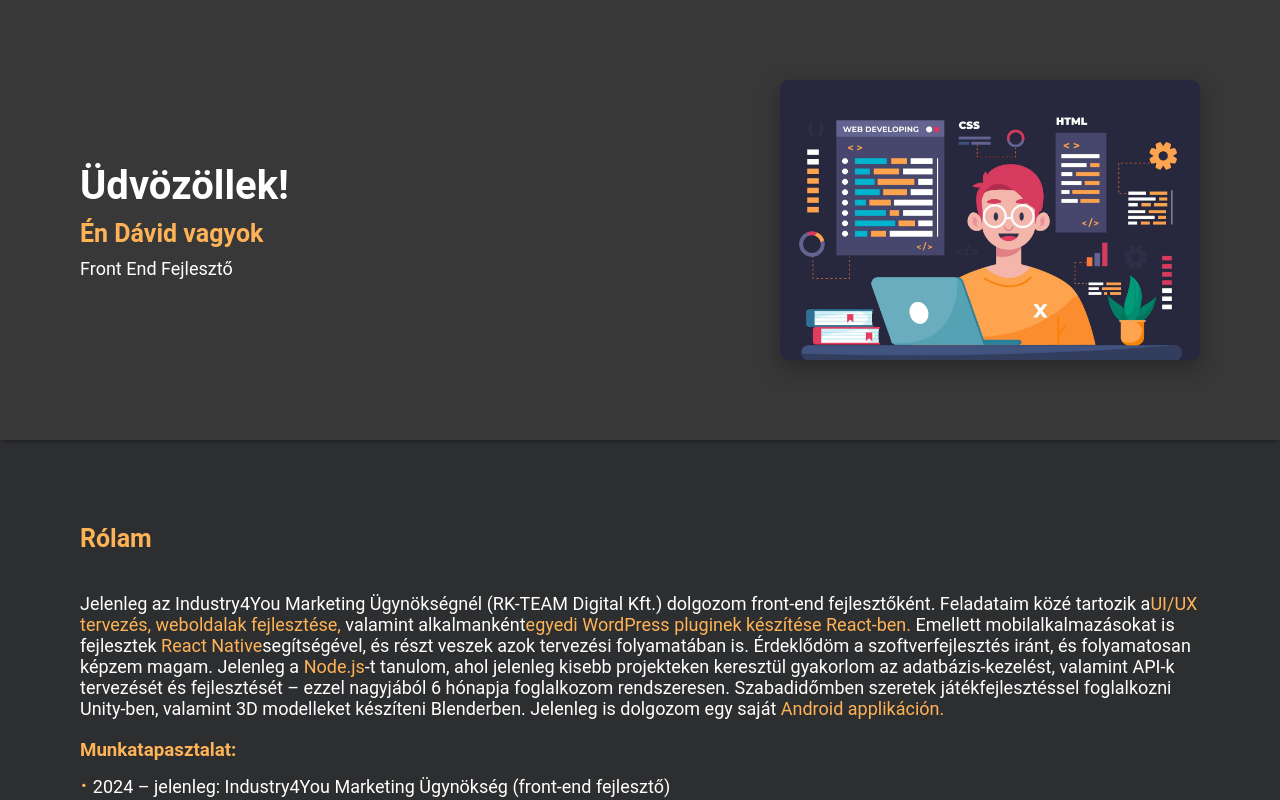
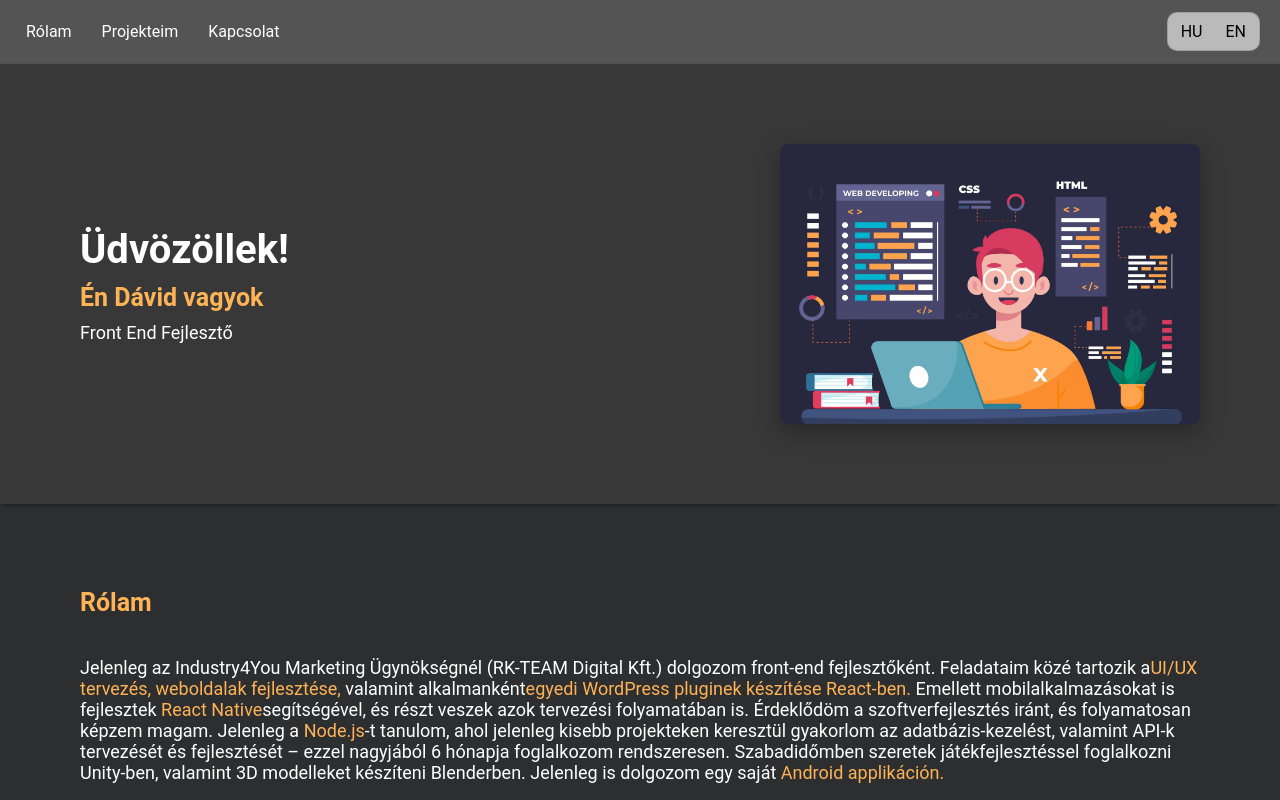
Before and after one commit to Hamill48/react-portfolio, a React (Create React App) app: page / in a window 1280 px wide. Shown: the top 800 px of the page. Built offline with nearby package versions, Linux system fonts and the light colour scheme.

Commit message:
Adding Navbar

```diff
--- a/src/App.tsx
+++ b/src/App.tsx
@@ -1,3 +1,4 @@
+import Navbar from './components/Navbar/Navbar.component';
 import Welcome from './components/Welcome/Welcome.component';
 import AboutMe from './components/AboutMe/AboutMe.component';
 import Projects from './components/Projects/Section/Projects.component';
@@ -8,6 +9,7 @@ import './styles/global.css';
 function App() {
   return (
     <>
+      <Navbar />
       <Welcome />
       <AboutMe />
       <Projects />
--- /dev/null
+++ b/src/components/Navbar/Navbar.component.tsx
@@ -0,0 +1,44 @@
+import { useState } from 'react';
+
+import './Navbar.styles.css';
+
+type Locale = 'hu' | 'en';
+
+const Navbar = () => {
+  const [language, setLanguage] = useState<Locale>('hu');
+  console.log(language);
+
+  return (
+    <header className='nav-root'>
+      <nav className='nav-bar'>
+        <ul className='nav-links'>
+          <a href='#about'>Rólam</a>
+          <a href='#projects'>Projekteim</a>
+          <a href='#contact'>Kapcsolat</a>
+        </ul>
+
+        {/* Nyelvválasztó – szegmens kapcsoló */}
+        <div className='lang-switch' role='group' aria-label='Nyelvválasztó'>
+          <button
+            type='button'
+            // className={activeLocale === "hu" ? "active" : ""}
+            // aria-pressed={activeLocale === "hu"}
+            onClick={() => setLanguage('hu')}
+          >
+            HU
+          </button>
+          <button
+            type='button'
+            // className={activeLocale === "en" ? "active" : ""}
+            // aria-pressed={activeLocale === "en"}
+            onClick={() => setLanguage('en')}
+          >
+            EN
+          </button>
+        </div>
+      </nav>
+    </header>
+  );
+};
+
+export default Navbar;
--- /dev/null
+++ b/src/components/Navbar/Navbar.styles.css
@@ -0,0 +1,86 @@
+/* Gyökér és elrendezés */
+.nav-root {
+  position: sticky;
+  top: 0;
+  z-index: 1000;
+  backdrop-filter: saturate(180%) blur(8px);
+  background: #555454;
+  border-bottom: 1px solid rgba(0, 0, 0, 0.06);
+}
+
+.nav-bar {
+  max-width: 1280px;
+  margin: 0 auto;
+  padding: 12px 20px;
+  display: flex;
+  align-items: center;
+  gap: 16px;
+}
+
+/* Linkek */
+.nav-links {
+  list-style: none;
+  display: flex;
+  gap: 18px;
+  margin: 0;
+  padding: 0;
+  flex: 1 1 auto;
+}
+
+.nav-links a {
+  text-decoration: none;
+  color: inherit;
+  padding: 8px 6px;
+  color: white;
+}
+
+.nav-links a:hover,
+.nav-links a:focus-visible {
+  color: #ffb657;
+  outline: none;
+}
+
+/* Nyelvváltó – szegmens */
+.lang-switch {
+  display: inline-flex;
+  border: 1px solid rgba(0, 0, 0, 0.15);
+  border-radius: 10px;
+  padding: 3px;
+  gap: 3px;
+  background: rgba(255, 255, 255, 0.6);
+}
+
+.lang-switch button {
+  appearance: none;
+  border: none;
+  padding: 6px 10px;
+  border-radius: 8px;
+  font: inherit;
+  cursor: pointer;
+  background: transparent;
+}
+
+.lang-switch button:hover,
+.lang-switch button:focus-visible {
+  background: rgba(0, 0, 0, 0.06);
+  outline: none;
+}
+
+.lang-switch .active {
+  background: rgba(0, 0, 0, 0.85);
+  color: white;
+}
+
+/* Reszponzív apróságok */
+@media (max-width: 640px) {
+  .nav-bar {
+    padding: 10px 14px;
+    gap: 12px;
+  }
+  .nav-links {
+    gap: 12px;
+  }
+  .brand {
+    font-size: 0.95rem;
+  }
+}
```
